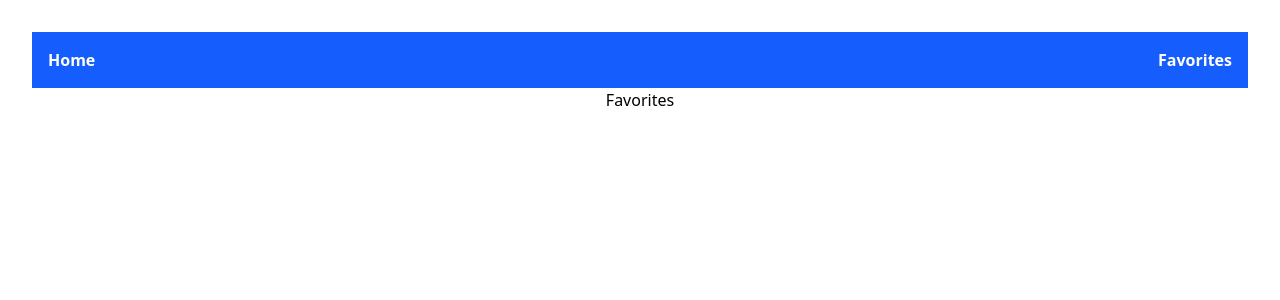
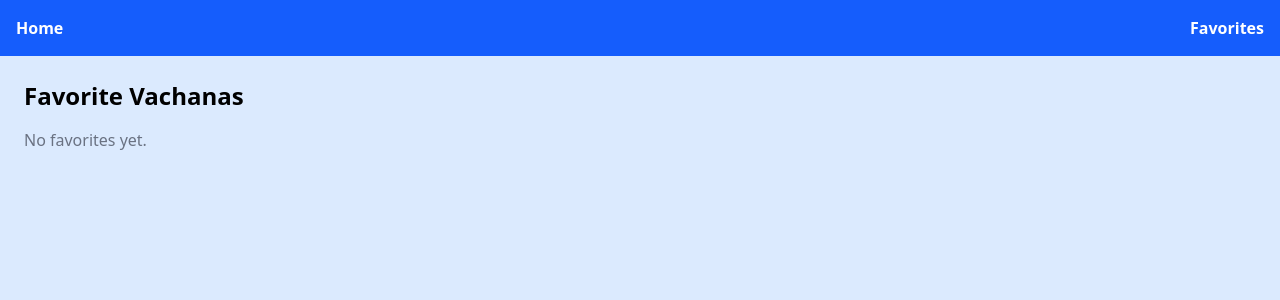
Before and after one commit to Prakashankith/Basavanavachana, a React (Vite) app: page /favorites in a window 1280 px wide. Shown: the top 300 px of the page. Built offline with nearby package versions, Linux system fonts and the light colour scheme.

Commit message:
added favorite and unfavorite button

```diff
--- a/src/App.jsx
+++ b/src/App.jsx
@@ -1,14 +1,25 @@
-import "./App.css";
-import { BrowserRouter as Router, Route, Routes, Link } from "react-router-dom";
+import React, { useState } from "react";
+import { BrowserRouter as Router, Routes, Route, Link } from "react-router-dom";
 import Home from "./pages/Home";
 import Favorites from "./pages/Favorites";
 
 function App() {
+  const [favorites, setFavorites] = useState([]);
+
+  const addToFavorites = (vachana) => {
+    if (!favorites.includes(vachana)) {
+      setFavorites([...favorites, vachana]);
+    }
+  };
+
+  const removeFromFavorites = (vachana) => {
+    setFavorites(favorites.filter((fav) => fav !== vachana));
+  };
+
   return (
-    <>
     <Router>
       <nav className="p-4 bg-blue-600 text-white flex justify-between">
-          <Link className="font-bold" to="/">
+        <Link to="/" className="font-bold">
           Home
         </Link>
         <Link to="/favorites" className="font-bold">
@@ -16,11 +27,18 @@ function App() {
         </Link>
       </nav>
       <Routes>
-          <Route path="/" element={<Home />}></Route>
-          <Route path="/favorites" element={<Favorites />}></Route>
+        <Route path="/" element={<Home onFavorite={addToFavorites} />} />
+        <Route
+          path="/favorites"
+          element={
+            <Favorites
+              favorites={favorites}
+              onUnfavorite={removeFromFavorites}
+            />
+          }
+        />
       </Routes>
     </Router>
-    </>
   );
 }
 
--- a/src/Components/FavoriteList.jsx
+++ b/src/Components/FavoriteList.jsx
@@ -0,0 +1,26 @@
+import React from "react";
+
+export default function FavoriteList({ favorites, onUnfavorite }) {
+  return (
+    <div className="p-6">
+      <h2 className="text-2xl font-bold mb-4">Favorite Vachanas</h2>
+      {favorites.length === 0 ? (
+        <p className="text-gray-500">No favorites yet.</p>
+      ) : (
+        <ul className="space-y-2">
+          {favorites.map((vachana, index) => (
+            <li key={index} className="p-4 bg-gray-100 rounded-lg shadow-sm">
+              <span>{vachana}</span>
+              <button
+                onClick={() => onUnfavorite(vachana)}
+                className="bg-red-500 text-white px-4 py-2 rounded-lg hover:bg-red-600"
+              >
+                UnFavorite
+              </button>
+            </li>
+          ))}
+        </ul>
+      )}
+    </div>
+  );
+}
--- a/src/Components/VachanaCard.jsx
+++ b/src/Components/VachanaCard.jsx
@@ -1,6 +1,6 @@
 import React from "react";
 
-function VachanaCard({ vachana, onNext, onFavorite }) {
+function VachanaCard({ vachana, onNext, onFavorite, onUnFavorite }) {
   return (
     <>
       <div className="flex flex-col items-center justify-center p-6 bg-white shadow-lg rounded-lg text-center">
@@ -18,6 +18,12 @@ function VachanaCard({ vachana, onNext, onFavorite }) {
           >
             Favorite
           </button>
+          <button
+            onClick={onUnFavorite}
+            className="bg-blue-500 text-white px-4 py-2 rounded-lg hover:bg-blue-600"
+          >
+            UnFavorite
+          </button>
         </div>
       </div>
     </>
--- a/src/pages/Favorites.jsx
+++ b/src/pages/Favorites.jsx
@@ -1,7 +1,10 @@
 import React from "react";
+import FavoriteList from "../Components/FavoriteList";
 
-function Favorites() {
-  return <div>Favorites</div>;
+export default function Favorites({ favorites, onUnfavorite }) {
+  return (
+    <div className="h-screen bg-blue-100">
+      <FavoriteList favorites={favorites} onUnfavorite={onUnfavorite} />
+    </div>
+  );
 }
-
-export default Favorites;
--- a/src/pages/Home.jsx
+++ b/src/pages/Home.jsx
@@ -1,23 +1,21 @@
-import React from "react";
+import React, { useState } from "react";
 import { vachanas } from "../data/vachanas";
 import VachanaCard from "../Components/VachanaCard";
-import { useState } from "react";
-function Home({ onFavorite }) {
+
+export default function Home({ onFavorite }) {
   const [index, setIndex] = useState(0);
+
   const nextVachana = () => {
     setIndex(Math.floor(Math.random() * vachanas.length));
   };
+
   return (
-    <>
     <div className="flex flex-col items-center justify-center h-screen bg-blue-100">
       <VachanaCard
         vachana={vachanas[index]}
         onNext={nextVachana}
-          onFavorite={() => onFavorite[index]}
+        onFavorite={() => onFavorite(vachanas[index])}
       />
     </div>
-    </>
   );
 }
-
-export default Home;
```
Lines whose indentation alone changed are shown as unchanged.
